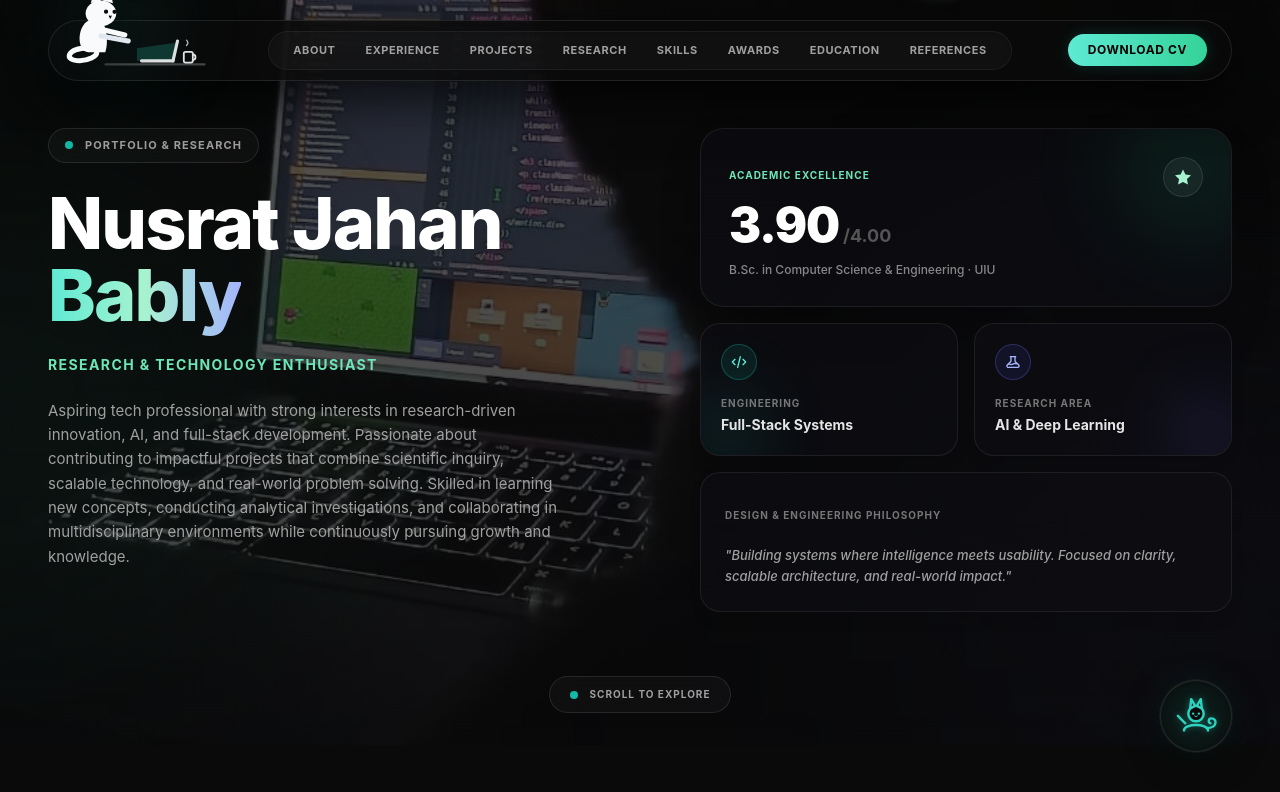
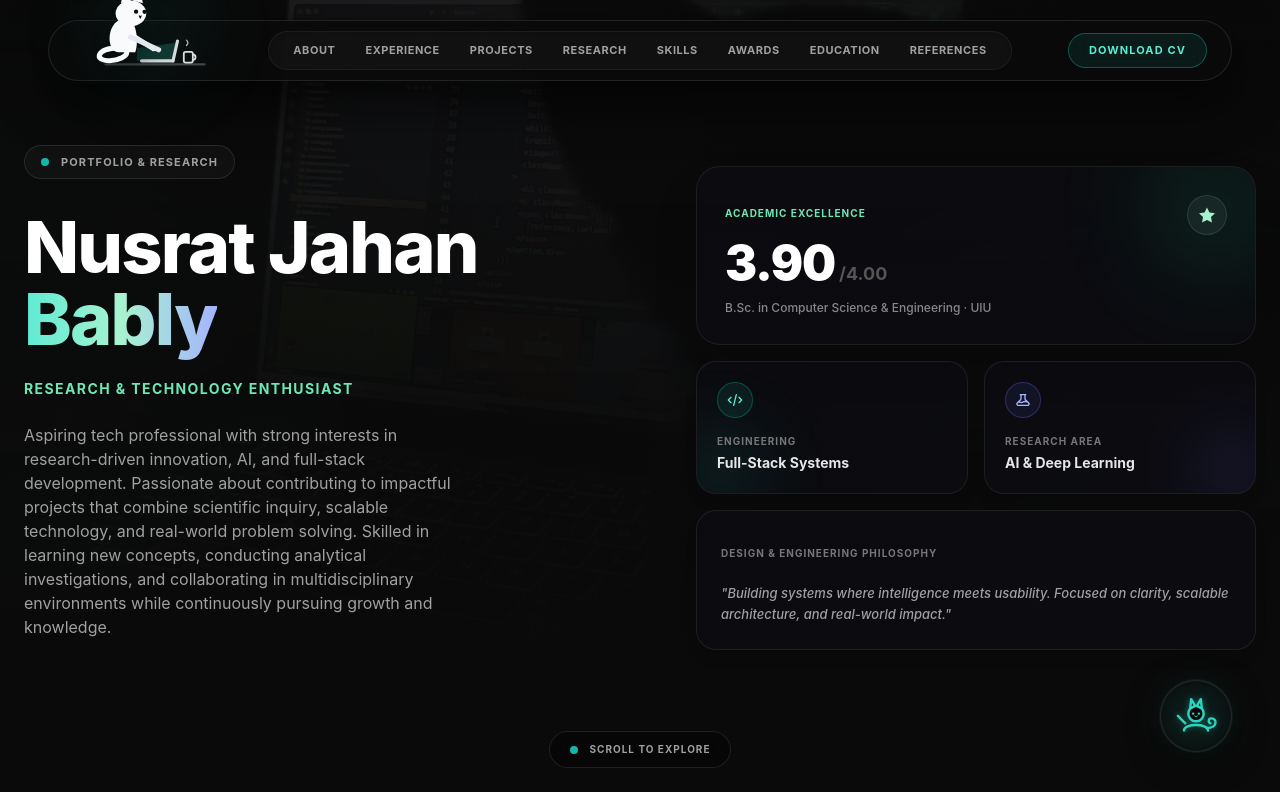
Before and after one commit to nubab4088/my_portfolio, a Next.js app: page / in a window 1280 px wide. Shown: the top 792 px of the page. Built offline with nearby package versions, Linux system fonts and the light colour scheme.

Commit message:
alignment fixed

```diff
--- a/components/nav/NavigationBar.tsx
+++ b/components/nav/NavigationBar.tsx
@@ -43,7 +43,7 @@ export default function NavigationBar() {
             {/* Long Desk Line */}
             <line x1="5" y1="36" x2="115" y2="36" stroke="#444" strokeWidth="2.5" strokeLinecap="round" />
 
-            {/* Screen Glow (Projecting left towards the cat) - Updated to Soft Teal */}
+            {/* Screen Glow (Projecting left towards the cat) */}
             <motion.path d="M 83 12 L 40 18 L 40 32 L 80 32 Z" fill="#2dd4bf" opacity="0.15" animate={{ opacity: [0.1, 0.25, 0.1] }} transition={{ repeat: Infinity, duration: 3 }} />
 
             {/* Side-Profile Laptop Base (Keyboard Deck) */}
@@ -72,15 +72,15 @@ export default function NavigationBar() {
           ))}
         </div>
 
-        {/* Action Button - Updated to Soft Ethereal Palette */}
+        {/* Action Button - Updated to Premium Glassmorphism */}
         <div className="flex w-[164px] items-center justify-end gap-3 shrink-0">
           <a
             href="/cv/NusratJahanBably_CV.pdf"
             target="_blank"
             rel="noopener noreferrer"
-            className="relative inline-flex items-center justify-center rounded-full bg-gradient-to-r from-teal-300 to-emerald-400 px-5 py-2 text-xs font-bold uppercase tracking-wider text-black shadow-[0_0_15px_rgba(20,184,166,0.2)] transition-all duration-300 hover:scale-105 hover:shadow-[0_0_20px_rgba(20,184,166,0.4)] active:scale-95"
+            className="group relative inline-flex items-center justify-center overflow-hidden rounded-full border border-teal-500/40 bg-teal-500/10 px-5 py-2 text-[11px] font-bold uppercase tracking-widest text-teal-300 backdrop-blur-md transition-all duration-300 hover:scale-105 hover:border-teal-400 hover:bg-teal-500/20 hover:text-white hover:shadow-[0_0_20px_rgba(45,212,191,0.3)] active:scale-95"
           >
-            Download CV
+            <span>Download CV</span>
           </a>
         </div>
       </nav>
--- a/components/sections/HeroSection.tsx
+++ b/components/sections/HeroSection.tsx
@@ -18,34 +18,36 @@ export default function HeroSection() {
   };
 
   return (
-    <section id="hero" className="relative flex flex-col pt-32 pb-8 overflow-hidden">
+    <section id="hero" className="relative flex min-h-screen flex-col items-center justify-center pt-24 pb-20 overflow-hidden">
 
       {/* Background Glow Effects - Soft Sage & Dusty Periwinkle */}
       <div className="absolute top-1/4 left-0 h-[500px] w-[500px] -translate-x-1/2 rounded-full bg-emerald-400/10 blur-[120px] pointer-events-none" />
       <div className="absolute bottom-0 right-0 h-[600px] w-[600px] translate-x-1/3 translate-y-1/3 rounded-full bg-indigo-400/10 blur-[150px] pointer-events-none" />
 
+      {/* RESTORED BACKGROUND: Increased opacity to 20% and lightened the top gradient */}
       <div className="absolute inset-0 z-0 pointer-events-none">
         <img
           src="/back.jpeg"
           alt=""
           aria-hidden="true"
-          className="h-full w-full object-cover opacity-[0.36] mix-blend-overlay"
+          className="h-full w-full object-cover opacity-20 mix-blend-overlay grayscale-[30%]"
         />
-        <div className="absolute inset-0 bg-gradient-to-b from-[#09090b]/10 via-[#09090b]/25 to-[#09090b]/50" />
+        <div className="absolute inset-0 bg-gradient-to-b from-[#0a0a0a]/60 via-[#0a0a0a]/90 to-[#0a0a0a]" />
       </div>
 
       {/* Main Content Container */}
-      <div className="container-max relative z-10 w-full">
-        <div className="grid grid-cols-1 lg:grid-cols-[1.05fr_0.95fr] gap-12 lg:gap-16 items-start w-full">
+      <div className="container-max relative z-10 w-full px-6">
+
+        <div className="grid grid-cols-1 lg:grid-cols-2 gap-12 lg:gap-16 items-center w-full">
 
           {/* LEFT COLUMN: Typography & Actions */}
           <motion.div
             variants={container}
             initial="hidden"
             animate="show"
-            className="flex flex-col items-start w-full lg:pr-6 max-w-2xl"
+            className="flex flex-col items-start w-full max-w-xl"
           >
-            <motion.div variants={item} className="mb-6 flex items-center gap-3 rounded-full border border-white/10 bg-white/[0.03] px-4 py-2 backdrop-blur-md">
+            <motion.div variants={item} className="mb-8 flex items-center gap-3 rounded-full border border-white/10 bg-white/[0.03] px-4 py-2 backdrop-blur-md">
               <span className="relative flex h-2 w-2">
                 <span className="animate-ping absolute inline-flex h-full w-full rounded-full bg-teal-400 opacity-75"></span>
                 <span className="relative inline-flex rounded-full h-2 w-2 bg-teal-500"></span>
@@ -55,7 +57,7 @@ export default function HeroSection() {
               </span>
             </motion.div>
 
-            <motion.h1 variants={item} className="text-5xl sm:text-6xl lg:text-7xl font-extrabold tracking-tight text-white leading-[1.1] mb-6">
+            <motion.h1 variants={item} className="text-5xl sm:text-6xl lg:text-[72px] font-extrabold tracking-tight text-white leading-[1.05] mb-6">
               Nusrat Jahan <br />
               <span className="bg-gradient-to-r from-teal-300 via-emerald-200 to-indigo-300 bg-clip-text text-transparent animate-gradient-x">
                 Bably
@@ -66,7 +68,7 @@ export default function HeroSection() {
               Research & Technology Enthusiast
             </motion.h2>
 
-            <motion.p variants={item} className="text-[15px] leading-relaxed text-[#a0a0a0] mb-10 max-w-lg">
+            <motion.p variants={item} className="text-[15px] sm:text-base leading-relaxed text-[#a0a0a0] mb-8 max-w-[480px] lg:pr-8">
               Aspiring tech professional with strong interests in research-driven innovation, AI, and full-stack development. Passionate about contributing to impactful projects that combine scientific inquiry, scalable technology, and real-world problem solving. Skilled in learning new concepts, conducting analytical investigations, and collaborating in multidisciplinary environments while continuously pursuing growth and knowledge.
             </motion.p>
           </motion.div>
@@ -76,7 +78,7 @@ export default function HeroSection() {
             initial={{ opacity: 0, scale: 0.95, filter: 'blur(10px)' }}
             animate={{ opacity: 1, scale: 1, filter: 'blur(0px)' }}
             transition={{ duration: 0.8, delay: 0.3, ease: "easeOut" }}
-            className="flex flex-col gap-4 w-full max-w-[560px] mx-auto lg:mx-0 lg:justify-self-end"
+            className="flex flex-col gap-4 w-full max-w-[560px] mx-auto lg:mx-0 lg:ml-auto"
           >
             {/* Top Card: Academic Excellence */}
             <div className="group relative overflow-hidden rounded-[24px] border border-white/[0.08] bg-[#0d0d12]/80 p-7 shadow-2xl backdrop-blur-xl transition-all hover:border-emerald-500/30">
@@ -140,16 +142,16 @@ export default function HeroSection() {
         </div>
       </div>
 
-      {/* Button with a fixed margin */}
+      {/* FIXED BUTTON ALIGNMENT: Using left-0 right-0 to guarantee true center */}
       <motion.div
         initial={{ opacity: 0, y: -10 }}
         animate={{ opacity: 1, y: 0 }}
         transition={{ delay: 1.2, duration: 0.8 }}
-        className="mt-16 z-20 flex w-full justify-center"
+        className="absolute bottom-8 left-0 right-0 z-20 flex justify-center"
       >
         <Link
           href="#about"
-          className="group flex w-max items-center gap-3 rounded-full border border-white/10 bg-white/[0.03] px-5 py-2.5 backdrop-blur-md transition-all duration-300 hover:border-white/20 hover:bg-white/[0.08]"
+          className="group flex w-max items-center gap-3 rounded-full border border-white/10 bg-[#050505]/50 px-5 py-2.5 backdrop-blur-md transition-all duration-300 hover:border-white/20 hover:bg-white/[0.08]"
         >
           <span className="relative flex h-2 w-2">
             <span className="animate-ping absolute inline-flex h-full w-full rounded-full bg-teal-400 opacity-75"></span>
--- a/components/sections/ProjectsSection.tsx
+++ b/components/sections/ProjectsSection.tsx
@@ -59,9 +59,9 @@ export default function ProjectsSection() {
         'Implemented wireless data transmission via Bluetooth and displayed metrics on I2C LCD.',
       ],
       image: '/achieve/p4.jpeg',
-      link: '/fuel?from=%2F%23projects-fuel',
-      linkLabel: 'View Fuel Case Study',
-      anchor: 'projects-fuel',
+      // Linked directly to your component route /fuel
+      link: '/fuel',
+      linkLabel: 'View Case Study',
     },
   ];
 
@@ -117,7 +117,6 @@ export default function ProjectsSection() {
           {projects.map((project, idx) => (
             <motion.div
               key={idx}
-              id={project.anchor ? project.anchor : undefined}
               variants={itemVariants}
               className="group relative rounded-[2.5rem] border border-white/10 bg-white/[0.02] p-8 md:p-12 backdrop-blur-xl transition-all duration-500 hover:border-teal-500/40 hover:bg-white/[0.03] shadow-2xl overflow-hidden"
             >
--- a/components/sections/RoamingDevCat.tsx
+++ b/components/sections/RoamingDevCat.tsx
@@ -24,10 +24,12 @@ export default function RoamingDevCat() {
         const rect = anchor.getBoundingClientRect();
         const isMobile = window.innerWidth < 768;
 
-        // Adjusted offsets for mobile to ensure the typing animation isn't cut off
+        // FIXED ALIGNMENT:
+        // Shifted the cat +10px to the right so it scoots just a bit closer to the laptop.
+        // Desktop is now +5, Mobile is now 0.
         homePos.current = {
-          x: isMobile ? Math.max(rect.left - 5, 5) : rect.left - 25,
-          y: isMobile ? rect.top - 55 : rect.top - 42
+          x: isMobile ? rect.left + 0 : rect.left + 5,
+          y: isMobile ? Math.max(rect.top - 25, 10) : rect.top - 42
         };
 
         if (window.scrollY < 50) {
@@ -93,13 +95,11 @@ export default function RoamingDevCat() {
 
     if (catState === 'docked') {
       const scheduleFrustration = () => {
-        // Triggers every 2 seconds
         const nextTime = 2000;
 
         frustrationTimer = setTimeout(() => {
           setIsFrustrated(true);
 
-          // Holds for 0.6 seconds before looping
           calmTimer = setTimeout(() => {
             setIsFrustrated(false);
             scheduleFrustration();
@@ -185,24 +185,40 @@ export default function RoamingDevCat() {
               )}
             </motion.g>
 
-            {/* PAWS */}
+            {/* PAWS - FAST REALISTIC TYPING ANIMATION */}
             {isFrustrated ? (
+              // Facepalm / Head grab
               <g>
                 <motion.path
                   d="M 35 60 Q 30 38 46 36"
                   stroke="#f8fafc" strokeWidth="6" strokeLinecap="round" fill="none"
-                  animate={{ y: [0, 2, 0] }} transition={{ repeat: Infinity, duration: 0.2 }}
+                  animate={{ y: [0, 1.5, 0] }} transition={{ repeat: Infinity, duration: 0.5, ease: "easeInOut" }}
                 />
                 <motion.path
                   d="M 50 65 Q 68 40 64 36"
                   stroke="#e2e8f0" strokeWidth="6" strokeLinecap="round" fill="none"
-                  animate={{ y: [0, 2, 0] }} transition={{ repeat: Infinity, duration: 0.2, delay: 0.05 }}
+                  animate={{ y: [0, 1.5, 0] }} transition={{ repeat: Infinity, duration: 0.5, delay: 0.1, ease: "easeInOut" }}
                 />
               </g>
             ) : (
+              // Fast Hacker-Speed Typing
               <g>
-                <motion.path d="M 45 60 L 78 68" stroke="#f8fafc" strokeWidth="6" strokeLinecap="round" animate={{ y: [0, -4, 0] }} transition={{ repeat: Infinity, duration: 0.15 }} />
-                <motion.path d="M 50 66 L 82 72" stroke="#e2e8f0" strokeWidth="6" strokeLinecap="round" animate={{ y: [0, -4, 0] }} transition={{ repeat: Infinity, duration: 0.2, delay: 0.05 }} />
+                {/* Back Paw (Left Hand) */}
+                <motion.path
+                  d="M 45 60 L 76 81"
+                  stroke="#f8fafc" strokeWidth="6" strokeLinecap="round"
+                  style={{ transformOrigin: "45px 60px" }}
+                  animate={{ rotate: [0, -6, -2, -8, 0, -5, -1, 0, 0] }}
+                  transition={{ repeat: Infinity, duration: 0.35, times: [0, 0.15, 0.3, 0.45, 0.6, 0.75, 0.85, 0.9, 1], ease: "linear" }}
+                />
+                {/* Front Paw (Right Hand) */}
+                <motion.path
+                  d="M 50 66 L 82 83"
+                  stroke="#e2e8f0" strokeWidth="6" strokeLinecap="round"
+                  style={{ transformOrigin: "50px 66px" }}
+                  animate={{ rotate: [-5, 0, -7, -1, -6, 0, -3, 0, -5] }}
+                  transition={{ repeat: Infinity, duration: 0.38, times: [0, 0.1, 0.25, 0.4, 0.55, 0.7, 0.8, 0.9, 1], ease: "linear" }}
+                />
               </g>
             )}
           </svg>
```
